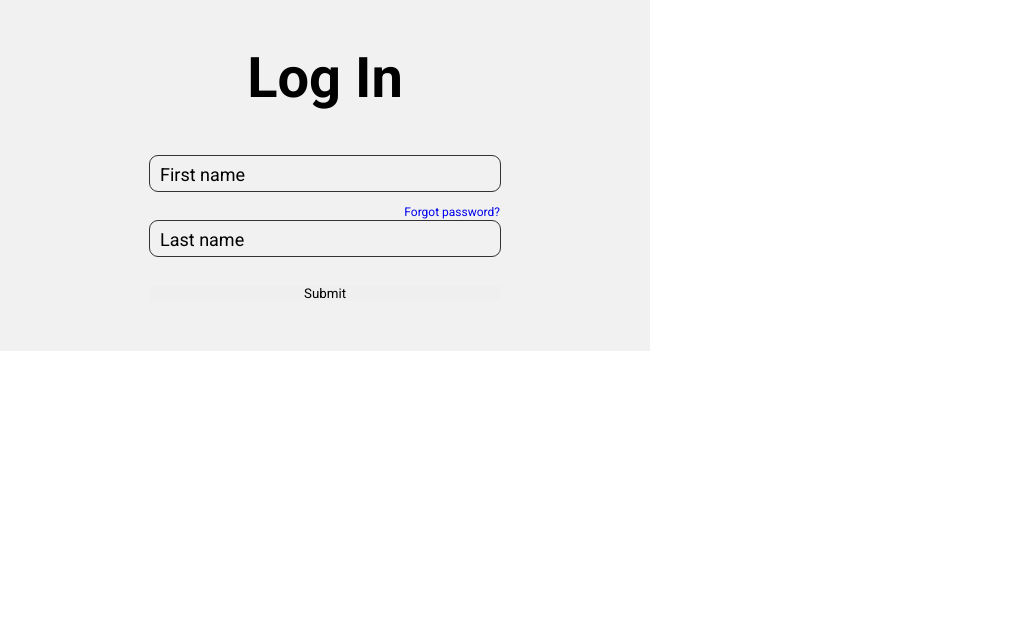
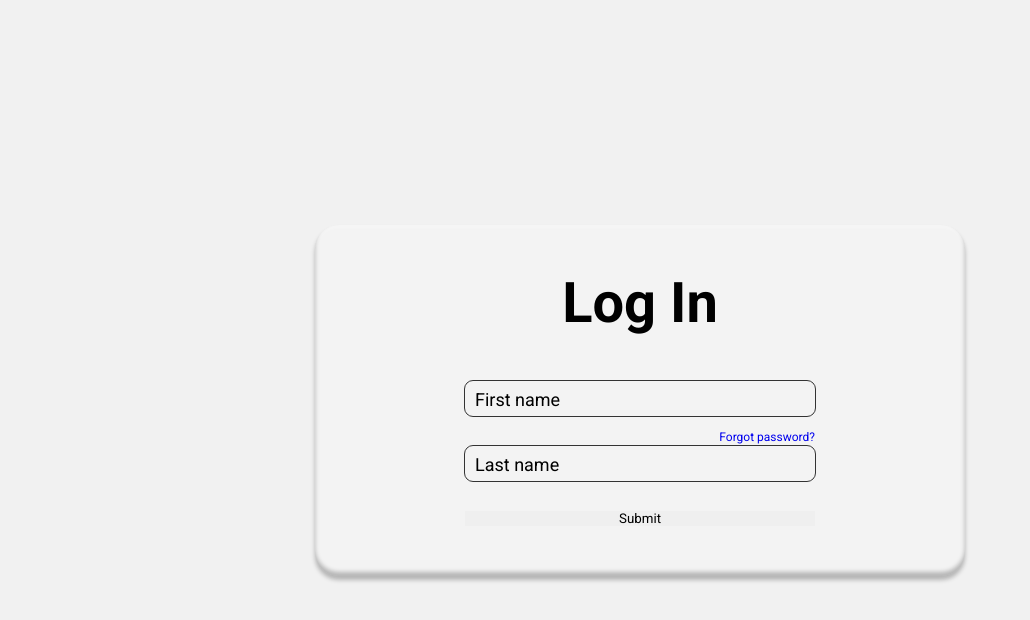
Before and after one commit to revdev-earth/resumes-frontend, a Next.js app: page /login in a window 1280 px wide. Shown: the top 620 px of the page, without its empty margins (0-1030 px from the left). Built offline with nearby package versions, Linux system fonts and the light colour scheme.

Commit message:
implementando layoutPages.

```diff
--- /dev/null
+++ b/components/layoutPages/index.js
@@ -0,0 +1,7 @@
+import { Container } from "./styles";
+
+const LayoutPages = ({ children }) => {
+	return <Container>{children}</Container>;
+};
+
+export default LayoutPages;
--- /dev/null
+++ b/components/layoutPages/styles.js
@@ -0,0 +1,10 @@
+import styled from "styled-components";
+
+export const Container = styled.div`
+	display: flex;
+	align-items: center;
+	justify-content: center;
+	width: 100%;
+	height: 100vh;
+	background-color: ${({ theme }) => theme.colors.white1};
+`;
--- a/pages/login/index.js
+++ b/pages/login/index.js
@@ -1,9 +1,11 @@
 import { Form, Container, Input, Message } from "./styles";
 import Link from "next/link";
+import LayoutPages from "../../components/layoutPages";
 
 const LogIn = () => {
 	return (
 		<>
+			<LayoutPages>
 				<Container>
 					<h2>Log In</h2>
 
@@ -24,6 +26,7 @@ const LogIn = () => {
 						<button type="submit">Submit</button>
 					</Form>
 				</Container>
+			</LayoutPages>
 		</>
 	);
 };
--- a/pages/login/styles.js
+++ b/pages/login/styles.js
@@ -6,8 +6,12 @@ export const Container = styled.div`
 	gap: 50px;
 	padding: 50px 150px;
 	width: 650px;
-	background-color: ${({ theme }) => theme.colors.white1};
+	background-color: ${({ theme }) => theme.colors.white2};
 	text-align: center;
+	box-shadow: 0px 4px 4px rgba(0, 0, 0, 0.25),
+		inset 0px -4px 4px rgba(0, 0, 0, 0.25),
+		inset 0px 3px 3px rgba(255, 255, 255, 0.25);
+	border-radius: 24px;
 `;
 
 export const Form = styled.form`
```
Also changed, not shown: pages/_document.tsx (+8 -8 lines). Lines whose indentation alone changed are shown as unchanged.
